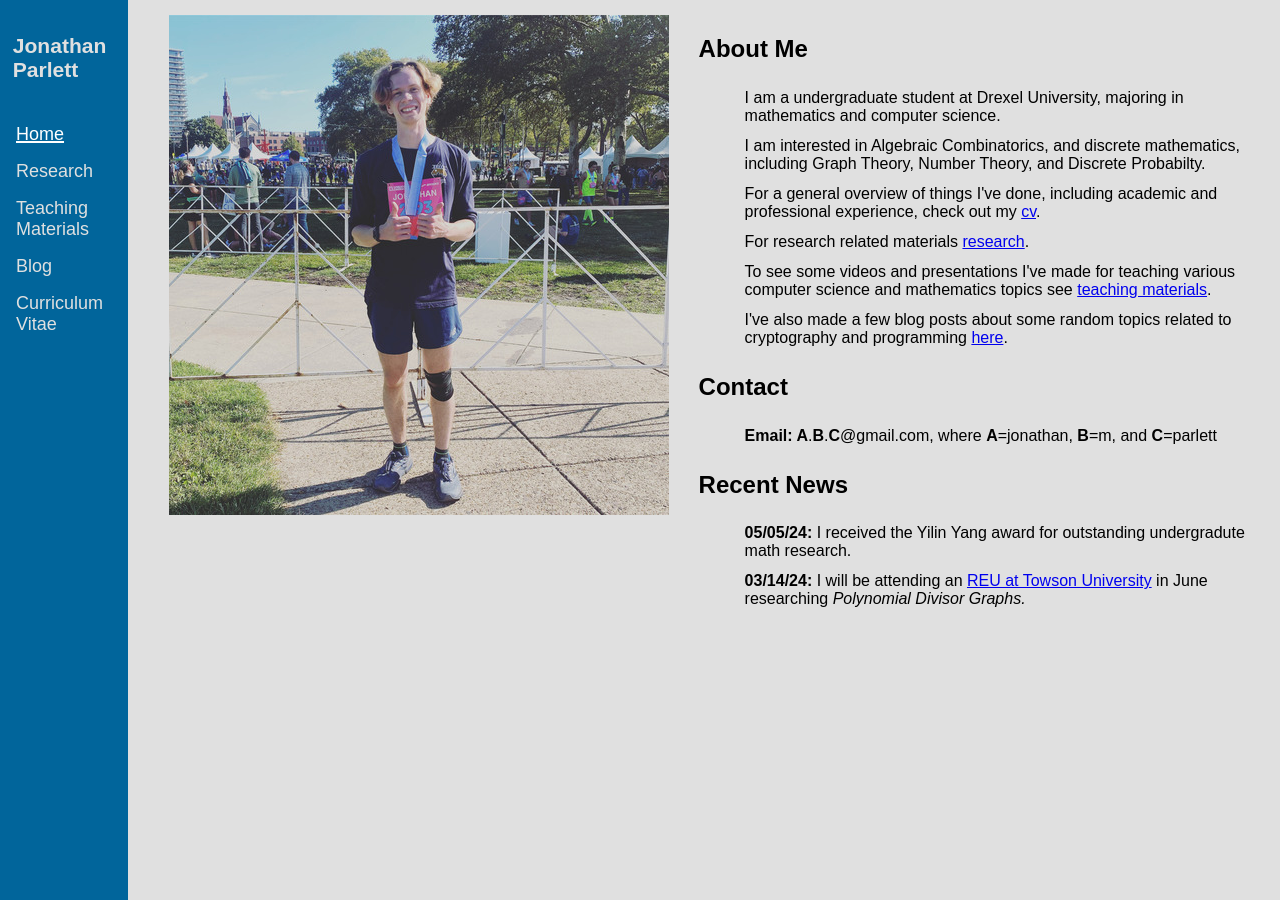
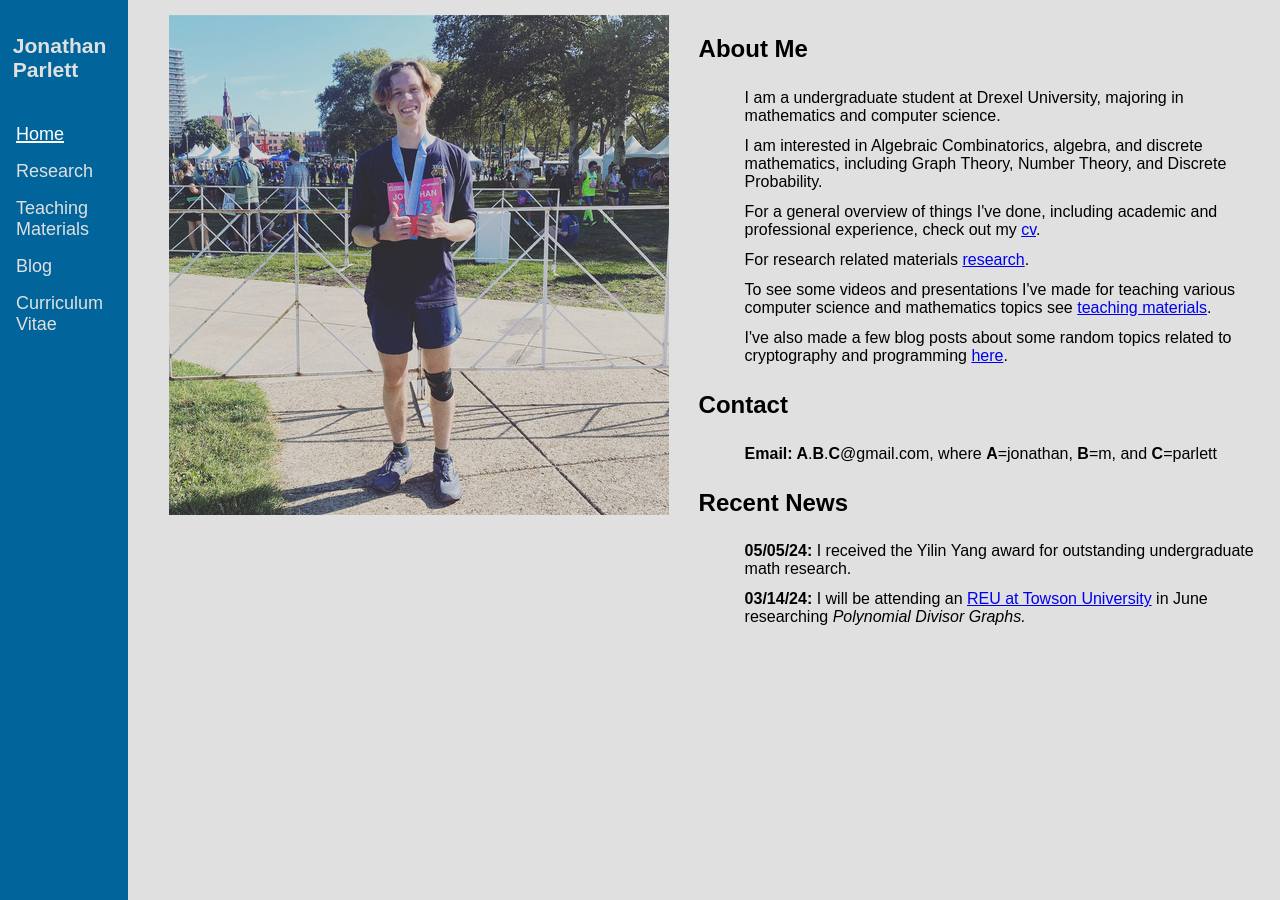
Before and after one commit to jmparlett/jmparlett.github.io, a Jekyll site: the page built from _pages/index.html, in a window 1280 px wide. Built offline with Jekyll 4.4.1, drawn with Linux system fonts in a browser that asks for light colours.

Commit message:
fixed some typos

```diff
--- a/_pages/index.html
+++ b/_pages/index.html
@@ -25,7 +25,7 @@ id: home
             <h2>About Me</h2>
             <ul>
                 <li>I am a undergraduate student at Drexel University, majoring in mathematics and computer science.</li>
-                <li>I am interested in Algebraic Combinatorics, and discrete mathematics, including Graph Theory, Number Theory, and Discrete Probabilty.</li>
+                <li>I am interested in Algebraic Combinatorics, algebra, and discrete mathematics, including Graph Theory, Number Theory, and Discrete Probability.</li>
                 <li>For a general overview of things I've done, including academic and professional experience, check out my <a href="{{ "/_data/documents/curriculum_vitae.pdf" | relative_url}}">cv</a>.</li>
                 <li>For research related materials <a href="/research">research</a>.</li>
                 <li>To see some videos and presentations I've made for teaching various computer science and mathematics topics see <a href="/teaching_materials">teaching materials</a>.</li>
@@ -38,7 +38,7 @@ id: home
             </ul>
             <h2>Recent News</h2>
             <ul>
-                <li><b>05/05/24: </b>I received the Yilin Yang award for outstanding undergradute math research.</li>
+                <li><b>05/05/24: </b>I received the Yilin Yang award for outstanding undergraduate math research.</li>
                 <li><b>03/14/24: </b>I will be attending an <a href="https://tigerweb.towson.edu/ccornwell/REU/">REU at Towson University</a> in June researching <em>Polynomial Divisor Graphs.</em></li>
             </ul>
         </div>
```
